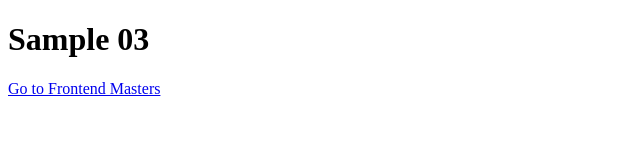
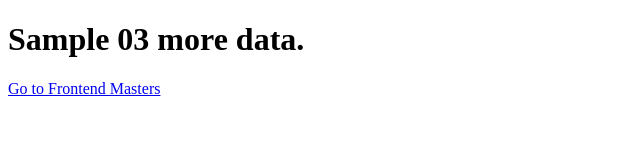
Before and after one commit to NativeTotalProgrammer/git-sample-1, a plain HTML site: page index.html in a window 1280 px wide. Shown: the whole page, without its empty margins (0-640 px from the left). Drawn offline with Linux system fonts and the light colour scheme.

Commit message:
more data

```diff
--- a/index.html
+++ b/index.html
@@ -7,7 +7,7 @@
   <title>Document</title>
 </head>
 <body>
-  <h1>Sample 03</h1>
+  <h1>Sample 03 more data.</h1>
   <a href="https://frontendmasters.com/">Go to Frontend Masters</a>
 </body>
 </html>
```
